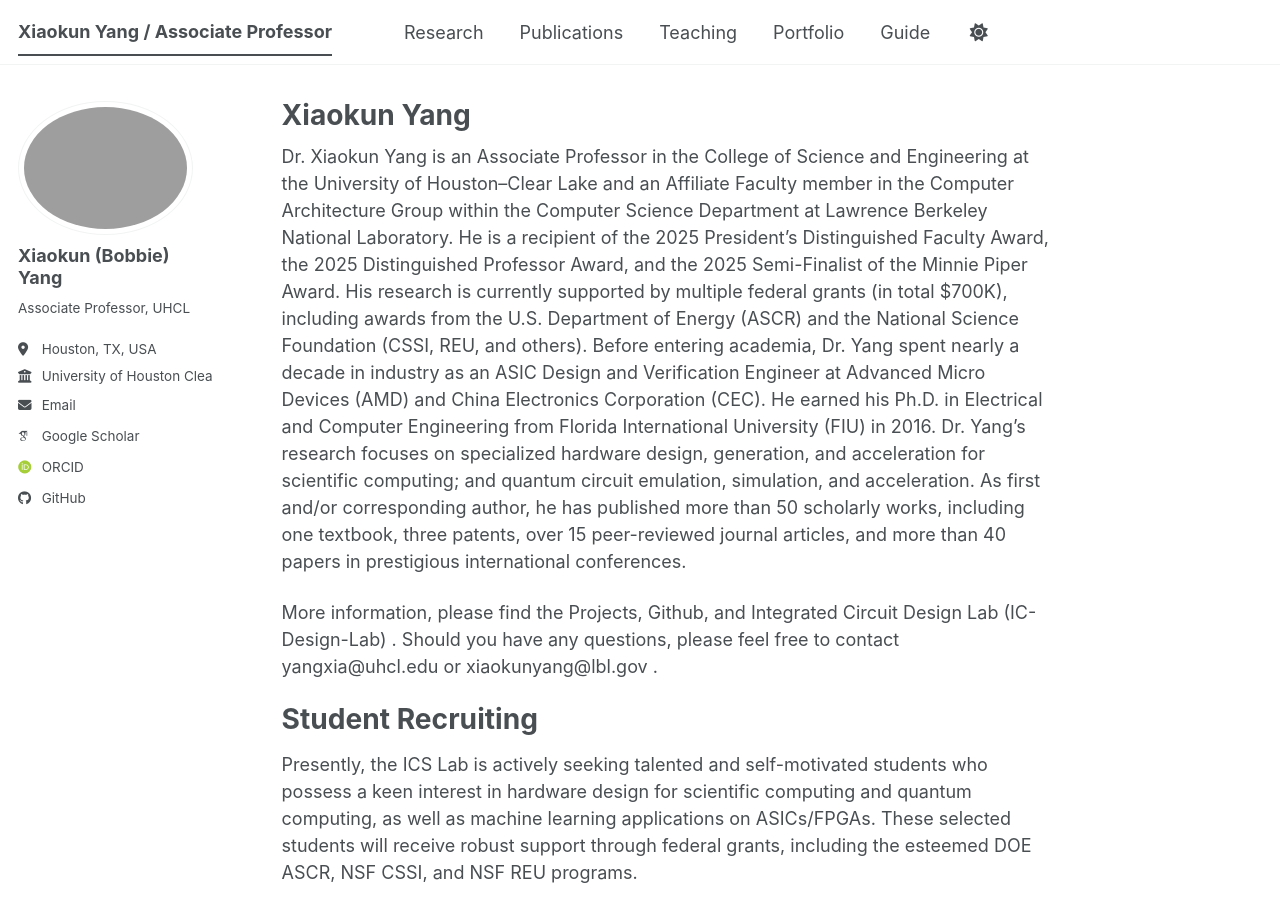
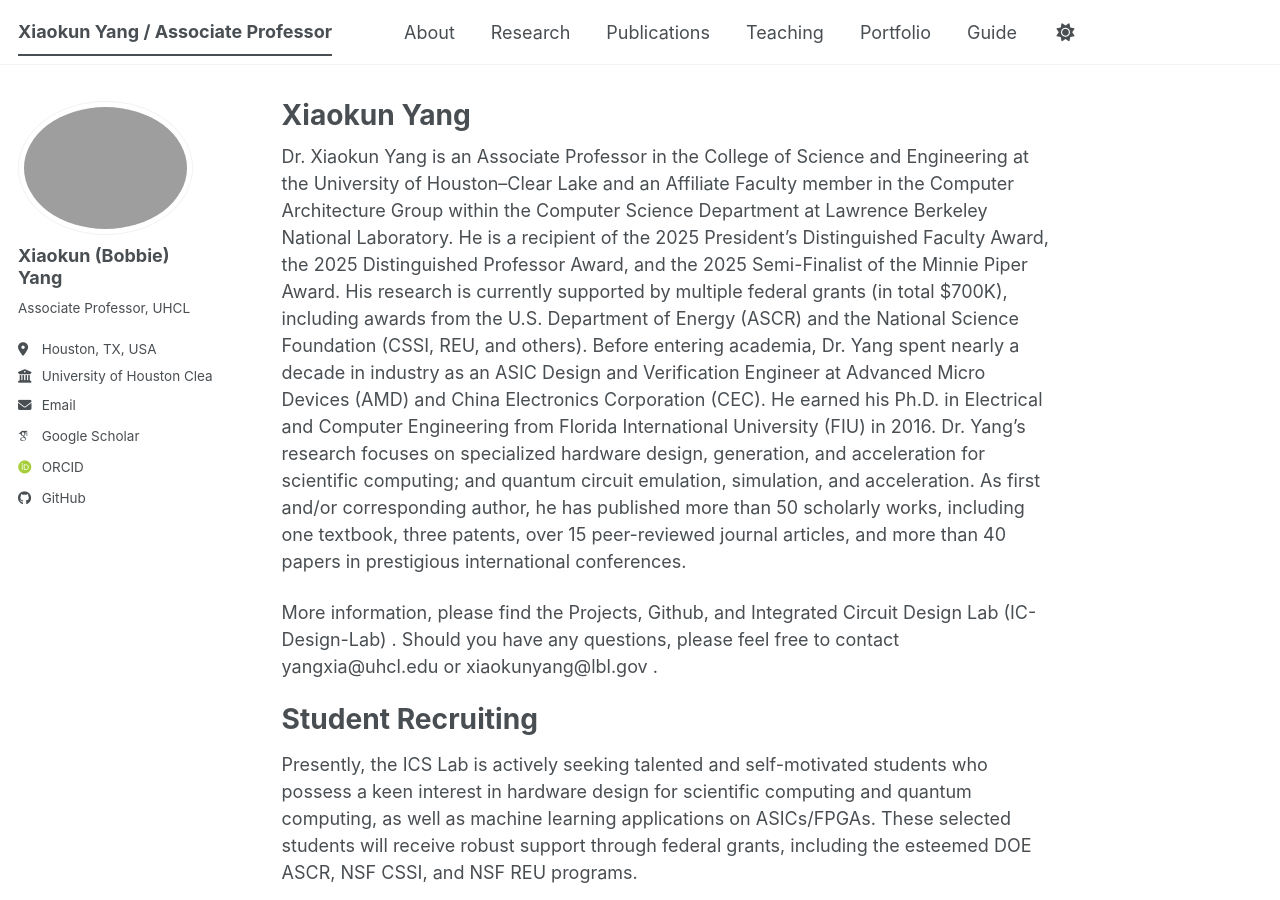
Before and after one commit to bobbieyang/bobbieyang.github.io, a Jekyll site: the page built from _pages/about.md, in a window 1280 px wide and 900 px high. Built offline with Jekyll 4.4.1, drawn with Linux system fonts in a browser that asks for light colours; some web fonts are replaced; a script bundle is joined from its source files by our own code; library files that are not in the unit come from our copies.

Commit message:
Update navigation.yml

```diff
--- a/_data/navigation.yml
+++ b/_data/navigation.yml
@@ -8,6 +8,9 @@
 #      Markdown formatted page while the second is generated using JSON.
 
 main:
+  - title: "About"
+    url: /About/
+
   - title: "Research"
     url: /research/
 
```
